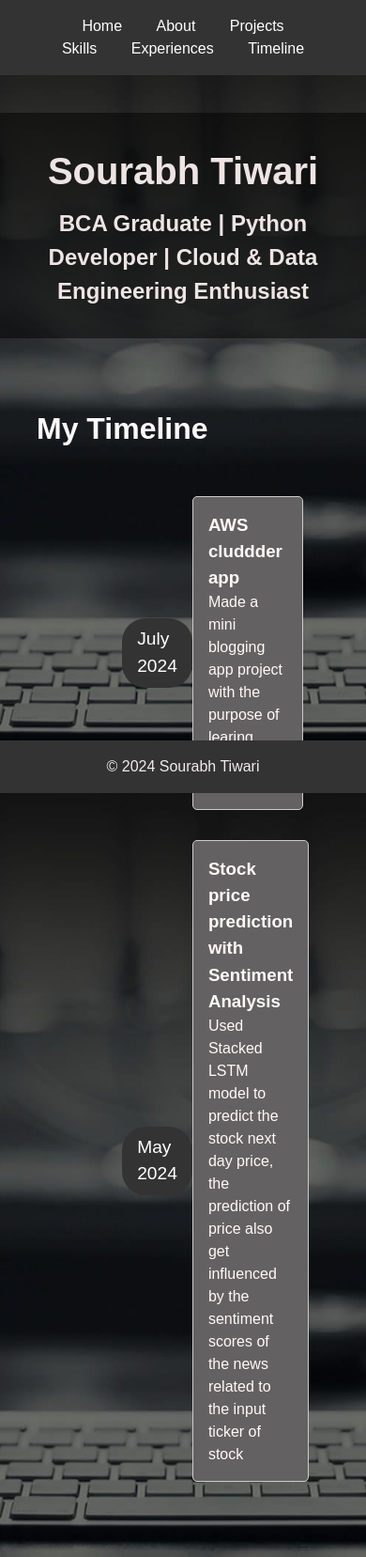
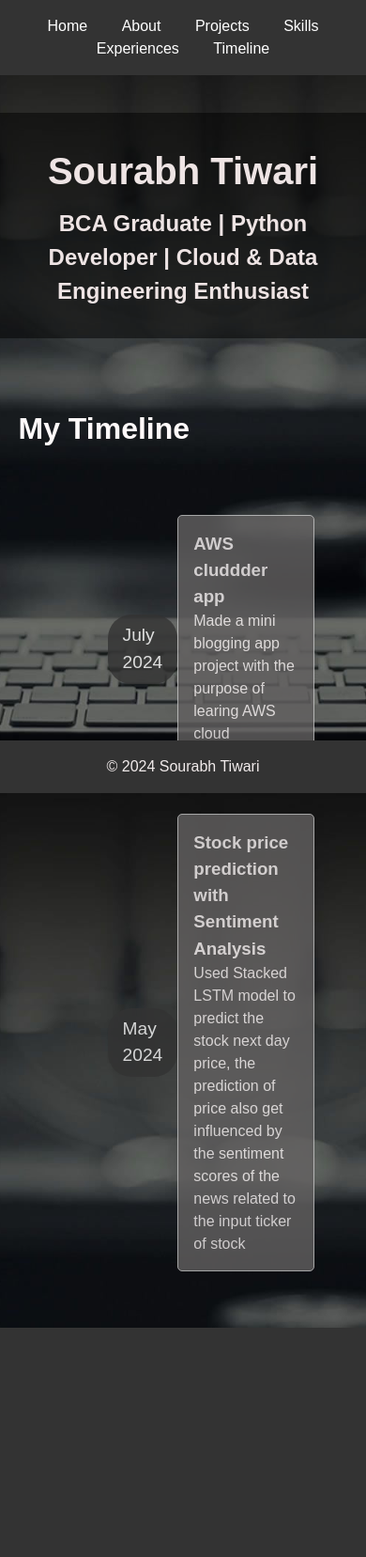
Before and after one commit to Sourabh7iwari/MyPortfolio, a Flask app: page /timeline in a window 390 px wide. Shown: the whole page at 94% size. After the commit the page ends 1413 px from the top, so only its background shows below. Run offline with Flask 3, Linux system fonts and the light colour scheme.

Commit message:
added media respnse element in css

```diff
--- a/static/styles.css
+++ b/static/styles.css
@@ -131,6 +131,19 @@
     right: 0;
 }
 
+/* Example for timeline item fade-in */
+.timeline-item {
+    opacity: .80;
+    transform: translateY(20px);
+    transition: all 0.5s ease-in-out;
+}
+
+.timeline-item.visible {
+    opacity: 1;
+    transform: translateY(0);
+}
+
+
 .social-links {
     margin-top: 20px;
 }
@@ -166,3 +179,13 @@
     width: 100%;
     bottom: 0;
 }
+
+@media (max-width: 768px) {
+    .container {
+        width: 90%;
+    }
+
+    .timeline-content {
+        width: 100%;
+    }
+}
```
